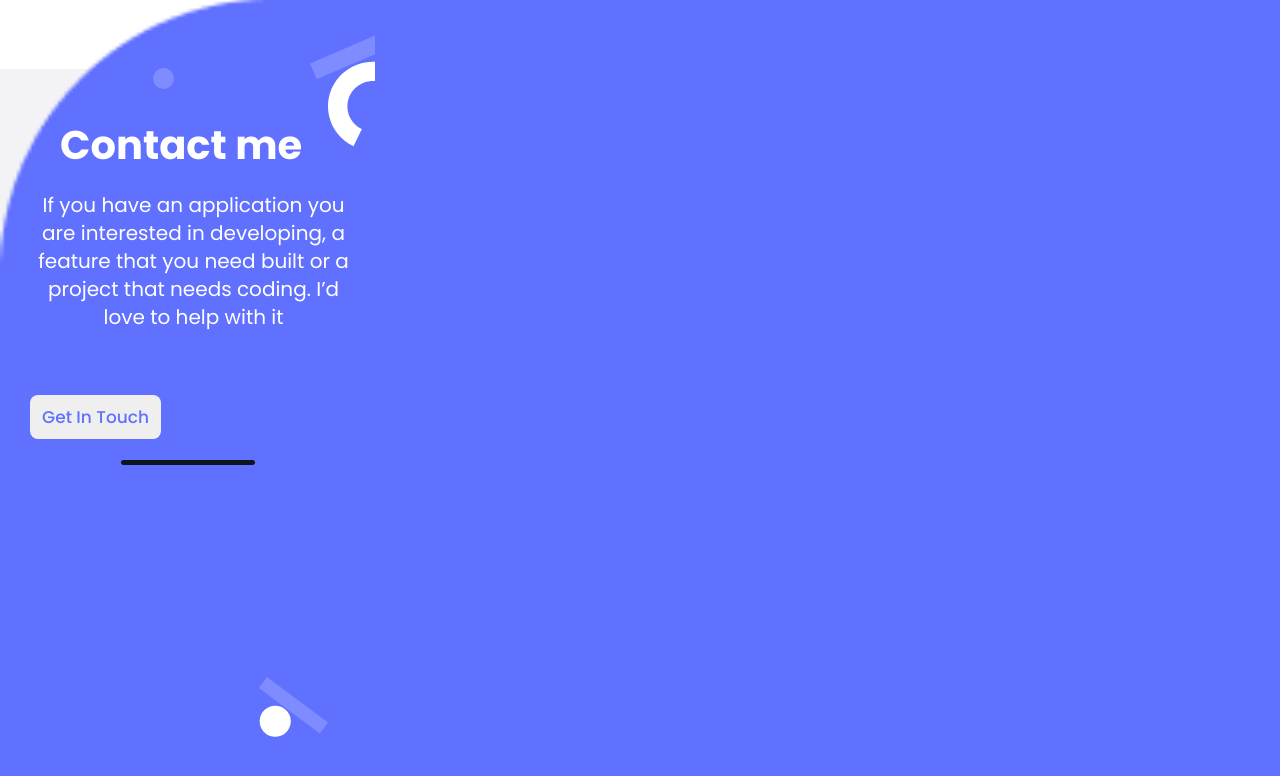
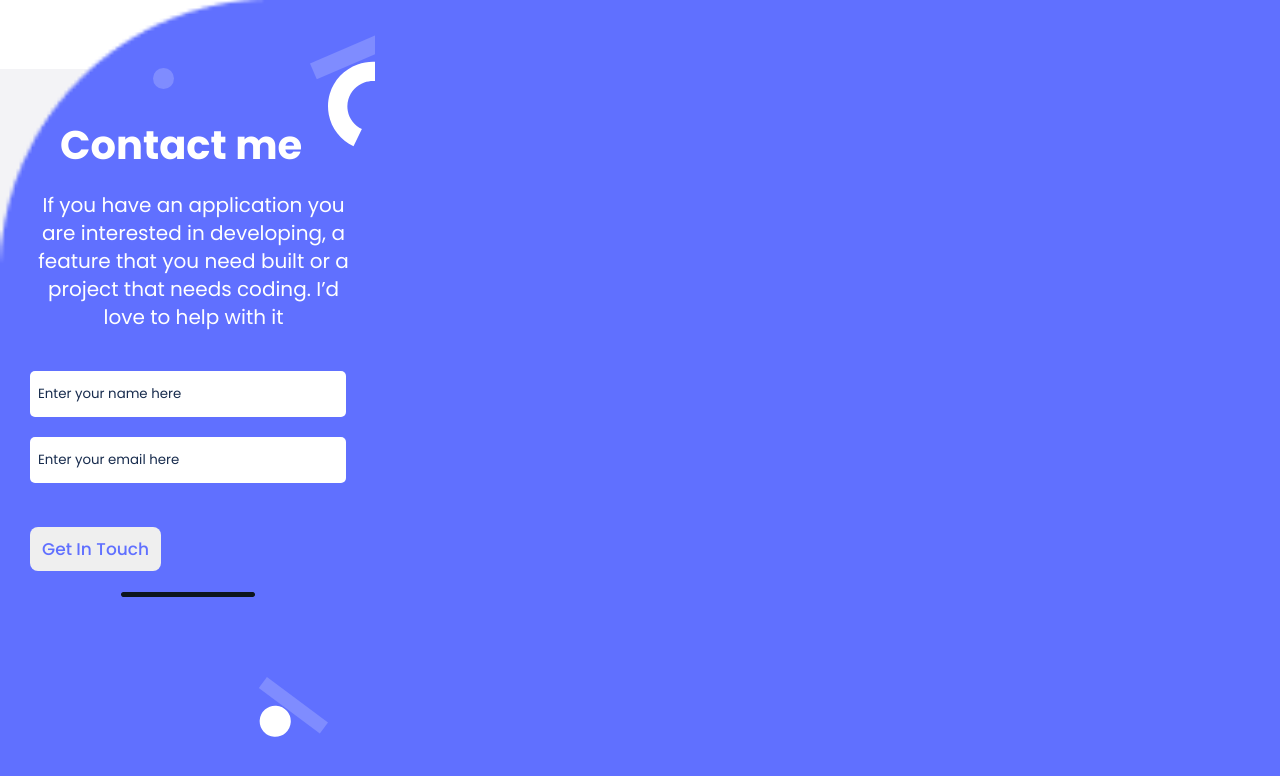
Before and after one commit to Oscarj-8/My-Portfolio, a website: page index.html in a window 1280 px wide. Shown: the part 4799-5575 px from the top of the page. Drawn offline with Linux system fonts and the light colour scheme.

Commit message:
Added input areas

```diff
--- a/index.html
+++ b/index.html
@@ -460,13 +460,18 @@
     <div class="form-div">
       <form action="https://formspree.io/f/xbjboedq" method="POST" class="form">
         <h2>Contact me</h2>
-
         <p>
           If you have an application you are interested in developing, a feature
           that you need built or a project that needs coding. I’d love to help
           with it
         </p>
-
+        <input
+        type="text"
+        maxlength="30"
+        placeholder="Enter your name here"
+        required
+      />
+      <input type="email" placeholder="Enter your email here" required />
         <button type="submit">Get In Touch</button>
         <div class="home-indicator">
           <img src="assets/images/for-mobile-V/Shape.png" alt="" />
```
